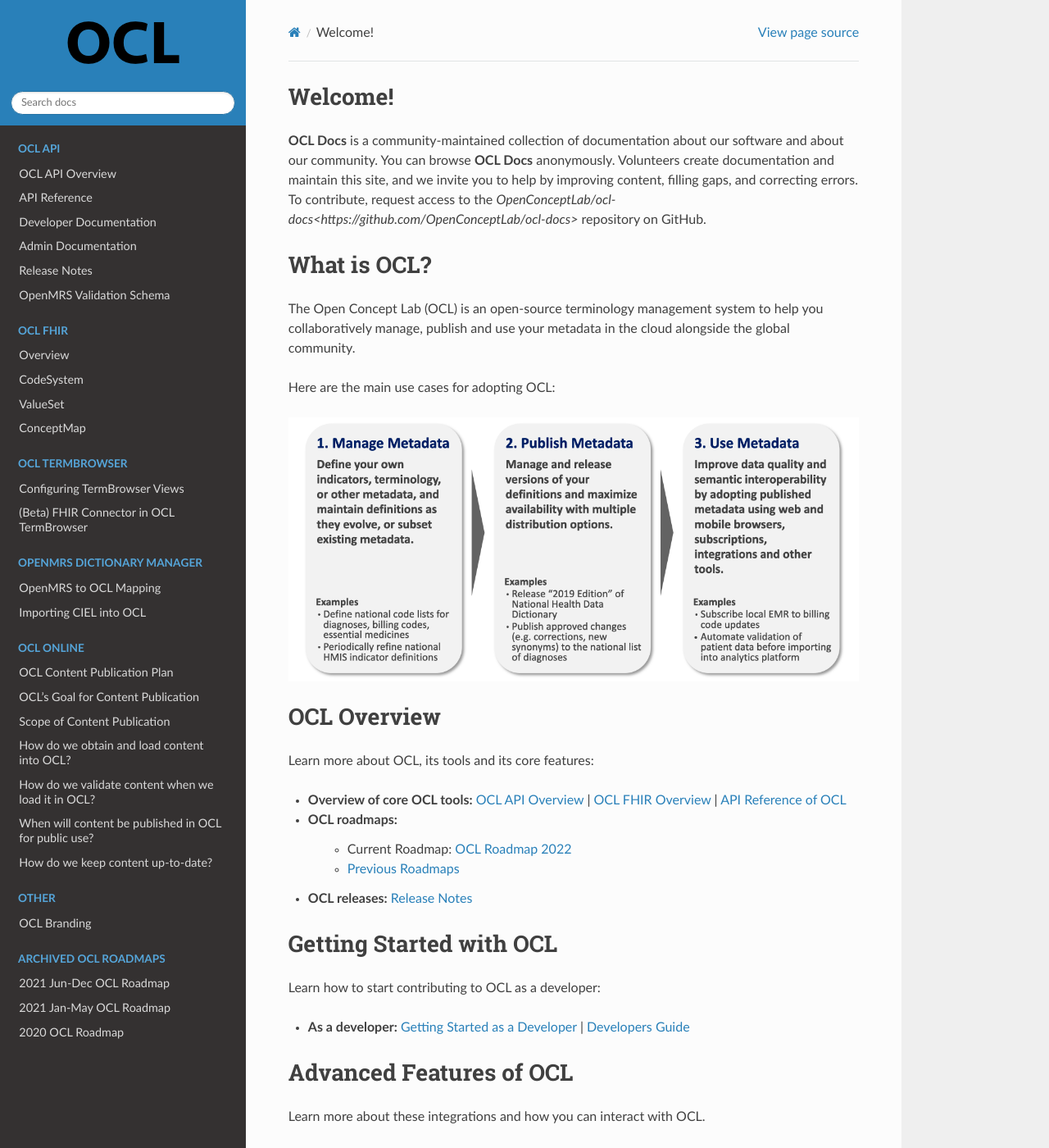
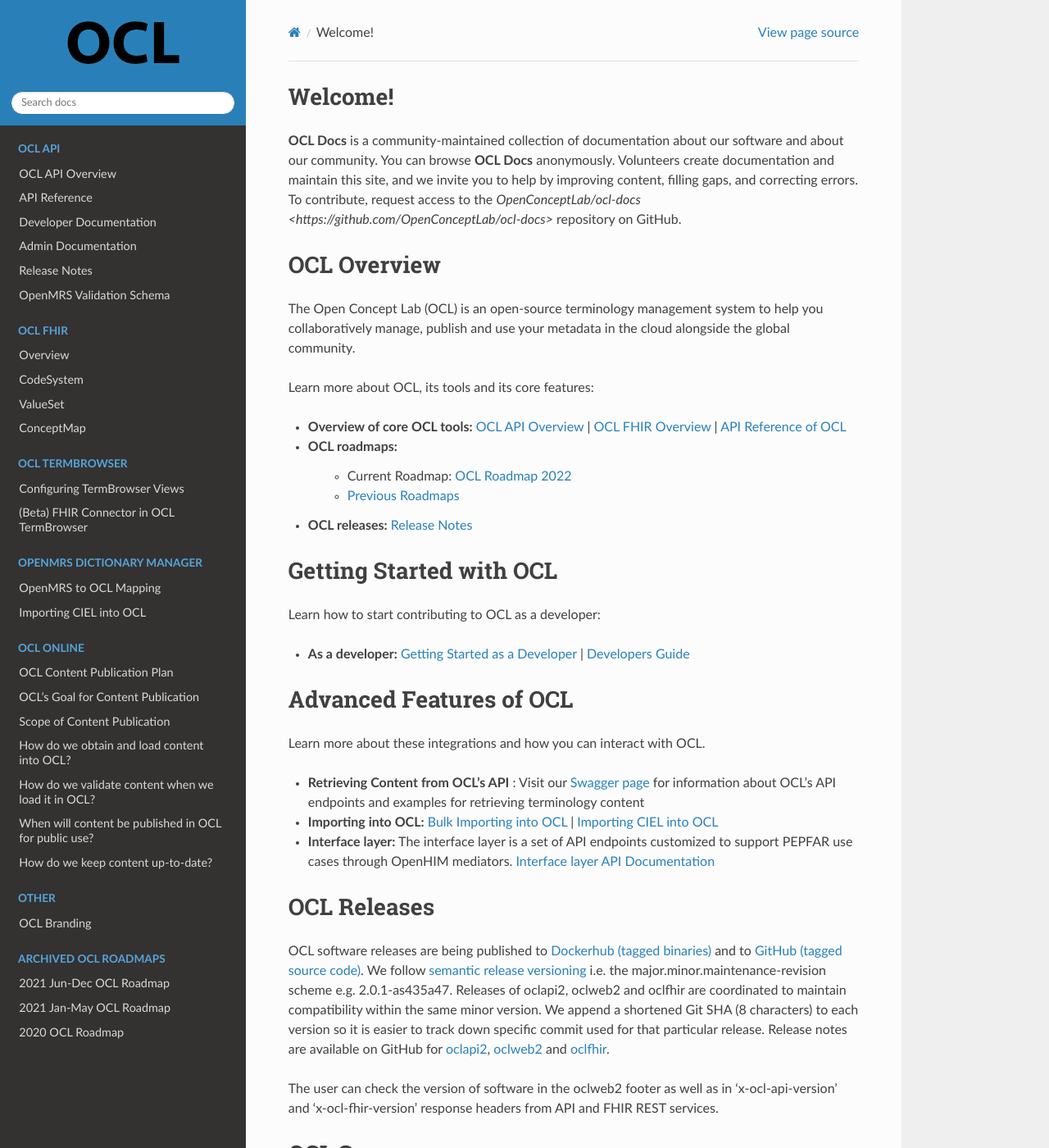
Before and after one commit to OpenConceptLab/ocl-docs, a Sphinx documentation site: the page built from docs/source/index.rst, in a window 1280 px wide and 1400 px high. Shown: the whole window at 82% size. Built offline with Sphinx 7.4.7 and the Read the Docs theme 2.0.0, drawn with Linux system fonts in a browser that asks for light colours.

Commit message:
Update index.rst

```diff
--- a/docs/source/index.rst
+++ b/docs/source/index.rst
@@ -1,19 +1,10 @@
 Welcome!
 --------
-**OCL Docs** is a community-maintained collection of documentation about our software and about our community. You can browse **OCL Docs** anonymously. Volunteers create documentation and maintain this site, and we invite you to help by improving content, filling gaps, and correcting errors. To contribute, request access to the `OpenConceptLab/ocl-docs<https://github.com/OpenConceptLab/ocl-docs>` repository on GitHub.
-
-What is OCL?
-------------
-The Open Concept Lab (OCL) is an open-source terminology management system to help you collaboratively manage, publish and use your metadata in the cloud alongside the global community.
-
-Here are the main use cases for adopting OCL:
-
-.. image:: OCL_overview.png
-  :width: 800
-  :alt: Ocl Overview
+**OCL Docs** is a community-maintained collection of documentation about our software and about our community. You can browse **OCL Docs** anonymously. Volunteers create documentation and maintain this site, and we invite you to help by improving content, filling gaps, and correcting errors. To contribute, request access to the `OpenConceptLab/ocl-docs <https://github.com/OpenConceptLab/ocl-docs>` repository on GitHub.
 
 OCL Overview
 -------------
+The Open Concept Lab (OCL) is an open-source terminology management system to help you collaboratively manage, publish and use your metadata in the cloud alongside the global community.
 
 Learn more about OCL, its tools and its core features:
 
```
